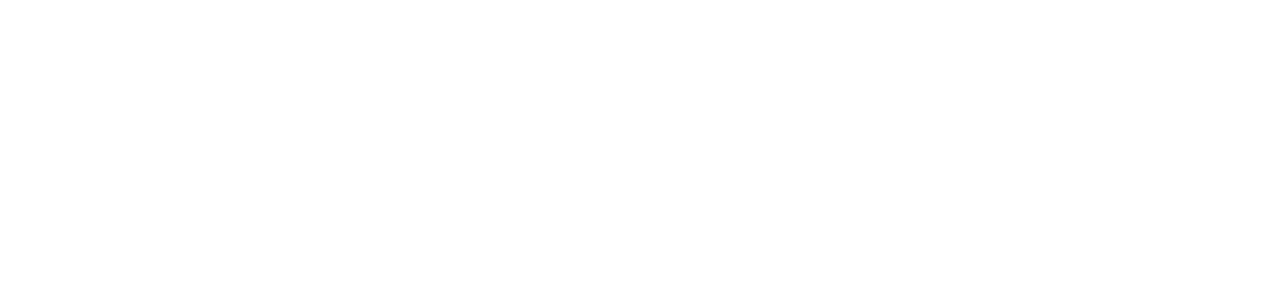
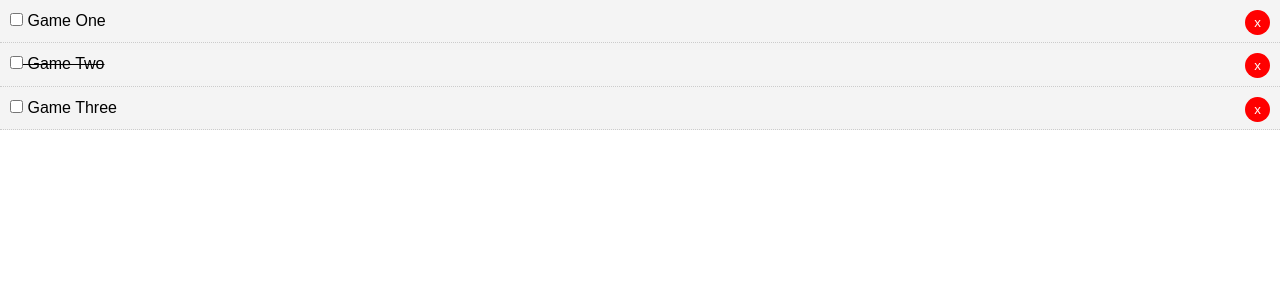
Before and after one commit to Sampletexttt/game_list, a Vue app: page / in a window 1280 px wide. Shown: the top 300 px of the page. Built offline with nearby package versions, Linux system fonts and the light colour scheme.

Commit message:
error gefixt

```diff
--- a/src/App.vue
+++ b/src/App.vue
@@ -14,7 +14,7 @@
   },
   data() {
     return{
-      Games: [
+      games: [
         {
           id: 1,
           title: "Game One",
--- a/src/components/GameItem.vue
+++ b/src/components/GameItem.vue
@@ -1,5 +1,5 @@
 <template>
-  <div class="game-item" v-bind:class="{'is-complete':todo.completed}">
+  <div class="game-item" v-bind:class="{'is-complete':game.completed}">
     <p>
       <input type="checkbox" v-on:change="markComplete">
       {{game.title}}
```
